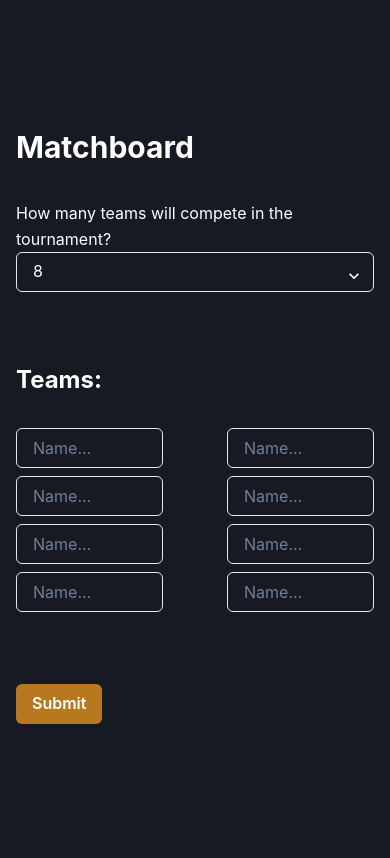
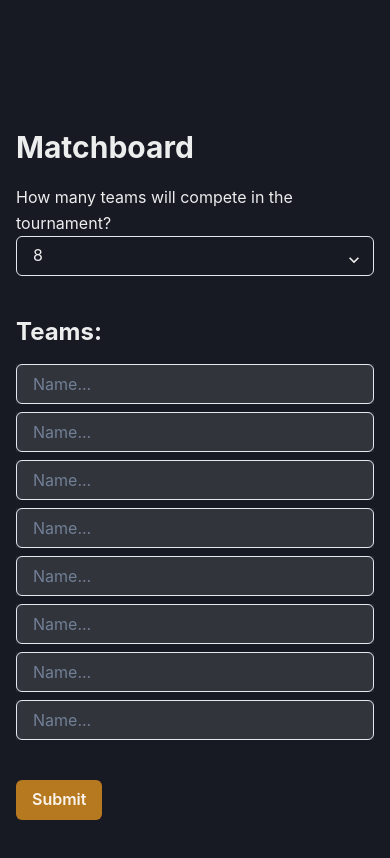
Before and after one commit to mivd7/draw-machine, a React (Create React App) app: page / in a window 390 px wide. Shown: the top 858 px of the page. Built offline with nearby package versions, Linux system fonts and the light colour scheme.

Commit message:
experiment w/ responsiveness chakra

```diff
--- a/src/components/TournamentForm.js
+++ b/src/components/TournamentForm.js
@@ -1,4 +1,4 @@
-import { Button, Flex, FormControl, FormLabel, Grid, GridItem, Heading, Input, Select, Text, VStack } from '@chakra-ui/react';
+import { Button, Flex, Grid, GridItem, Heading, Input, Select, Text } from '@chakra-ui/react';
 import { useState } from 'react';
 import { v4 as uuidv4 } from 'uuid';
 import { hasDuplicates } from '../lib/helpers';
@@ -65,7 +65,7 @@ const TournamentForm = ({ onSubmit, onError }) => {
 
     return(
         <form onSubmit={handleSubmit}>
-          <Flex direction={'column'} mt={8} mb={16}>
+          <Flex direction={'column'} mt={[4,8]} mb={[8, 16]}>
             <Text>How many teams will compete in the tournament?</Text>
             <Select
               defaultValue={teamAmount}
@@ -77,15 +77,15 @@ const TournamentForm = ({ onSubmit, onError }) => {
             </Select>
           </Flex>
           <Heading as="h3" size="lg">Teams:</Heading>
-          <Grid templateColumns={'1fr 1fr'} columnGap={16} mt={8} mb={16}>
+          <Grid templateColumns={{md: '1fr 1fr', base: '1fr'}} columnGap={16} mt={[4,8]} mb={[8, 16]}>
             {teams.map((team, i) =>
-              <GridItem className="team-field" key={`team-${team.id}`}>
+              <GridItem className="team-field" key={`team-${team.id}`} boxShadow={"white"} bgColor="whiteAlpha.100">
                <Input type="text" defaultValue={team.name} onChange={(e) => handleTeamFieldChange(e, i)} placeholder="Name..."/>
               </GridItem>
             )}
           </Grid>
 
-          <Button type="submit" bgColor={'yellow.600'} color={'white'}>Submit</Button>
+          <Button type="submit" bgColor={'yellow.600'} color={'whiteAlpha.900'}>Submit</Button>
           {errorMsg !== '' && <p style={{color: 'red'}}>{errorMsg}</p>}
         </form>
     )
--- a/src/theme.js
+++ b/src/theme.js
@@ -5,12 +5,12 @@ const theme = extendTheme({
       global: {
         'html, body': {
           backgroundColor: 'gray.900',
-          color:'white',
+          color:'whiteAlpha.900',
           lineHeight: 'tall',
         },
-        a: {
-          color: 'teal.500',
-        },
+      },
+      shadows: {
+        white: '0 0 0 3px white'
       }
     }
 });
```
